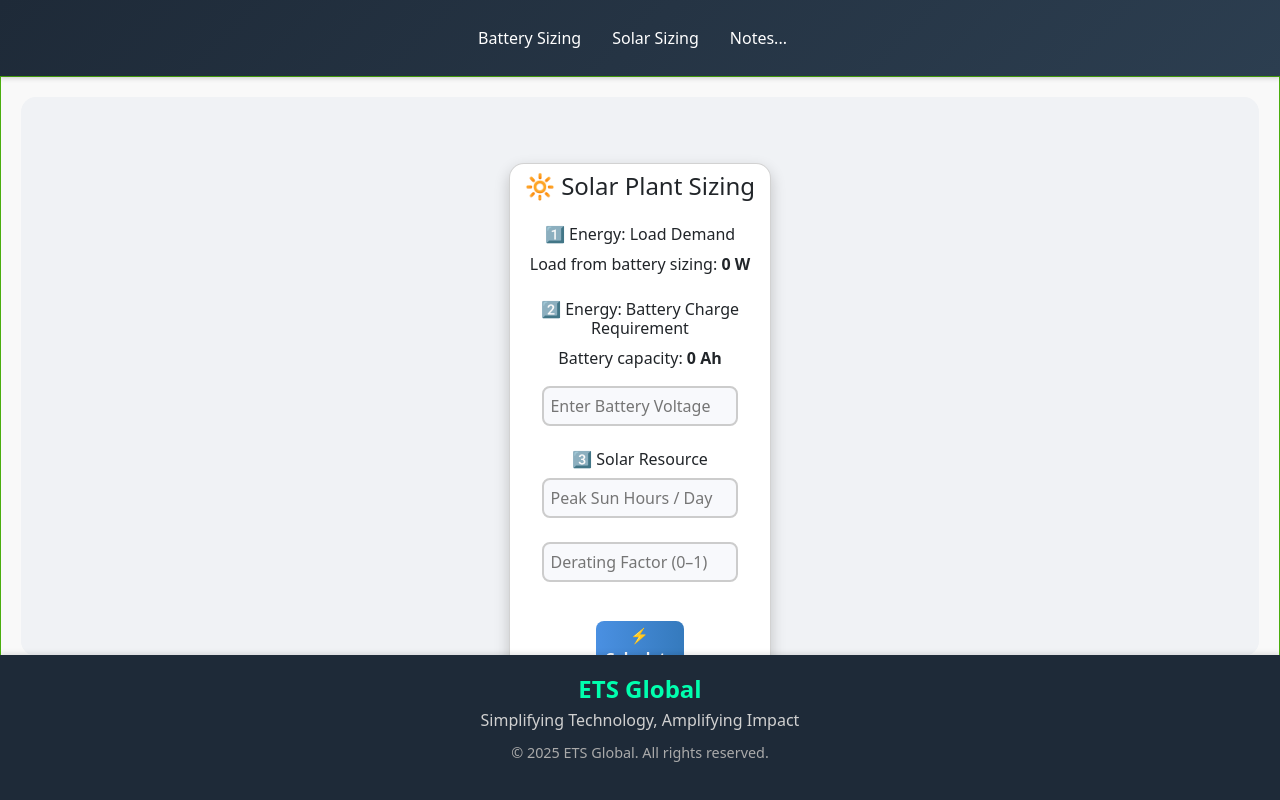
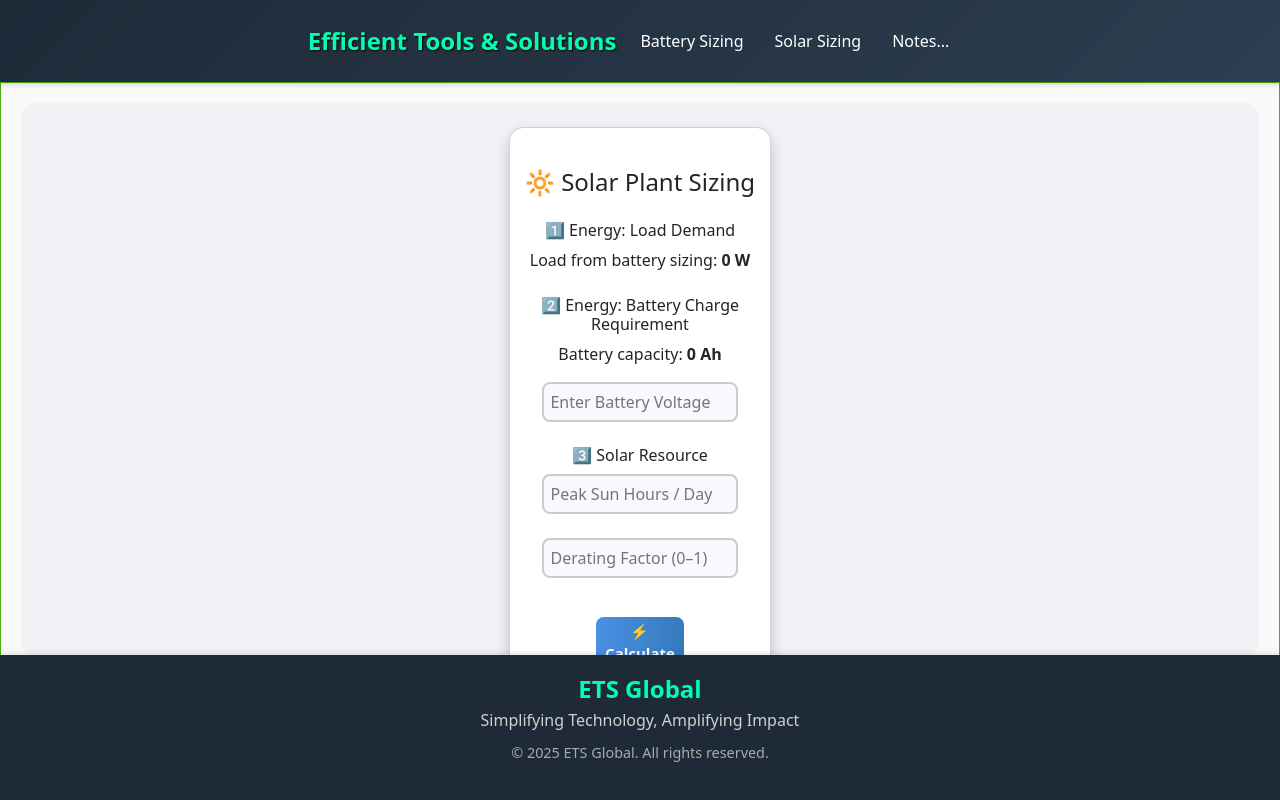
Before and after one commit to enovix/battery-sizing, a React (Vite) app: page /ets/solar-sizing in a window 1280 px wide. Built offline with nearby package versions, Linux system fonts and the light colour scheme.

Commit message:
updated data

```diff
--- a/src/App.css
+++ b/src/App.css
@@ -26,7 +26,7 @@
   border-radius: 15px;
   height: auto; /* Let content define height */
   max-height: 82%; /* Optional: scroll if it gets too tall */
-  overflow-y: auto; /* Enable scroll if needed */
+  overflow-y: scroll; /* Enable scroll if needed */
   width: 100%; /* Ensures full width on mobile */
   box-sizing: border-box;
 }
--- a/src/components/ui/Navbar.jsx
+++ b/src/components/ui/Navbar.jsx
@@ -9,9 +9,9 @@ const NavBar = () => {
     <div className="navigationBar">
       <nav class="navbar navbar-expand-lg bg-body-tertiary">
         <div class="container-fluid">
-          {/* <Link class="navbar-brand" to="/gallery">
+          <Link class="navbar-brand" to="#">
             Efficient Tools & Solutions
-          </Link> */}
+          </Link>
           <button
             class="navbar-toggler"
             type="button"
--- a/src/components/ui/SolarSizing.jsx
+++ b/src/components/ui/SolarSizing.jsx
@@ -64,9 +64,8 @@ export default function SolarSizing() {
   return (
     <div className="p-4 cardContainer text-left">
 
+      <Card>
         <marquee className="scrolling" behavior="scroll" direction=""> <h5>⚠️ Make sure to design the Battery Requirement first</h5></marquee>
-
-      <Card>
         <CardContent className="p-4 text-left">
           <h4 className="text-2xl font-bold text-center mb-4">🔆 Solar Plant Sizing</h4>
 
```
